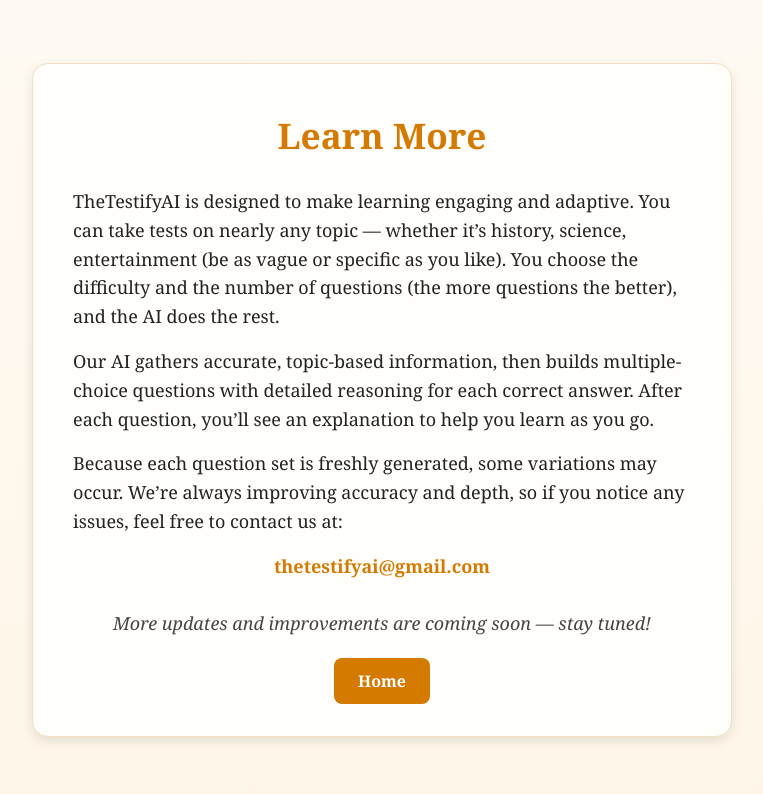
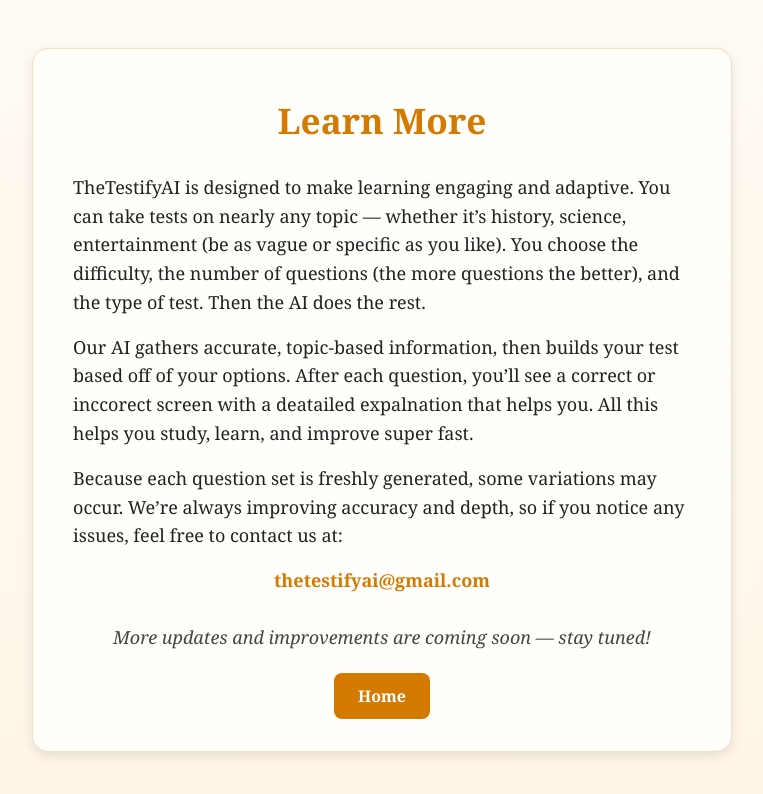
Before and after one commit to christensenandrew455-cell/Testifyai, a Next.js app: page /learn in a window 1280 px wide. Shown: the top 794 px of the page, without its empty margins (258-1021 px from the left). Built offline with nearby package versions, Linux system fonts and the light colour scheme.

Commit message:
Update page.js

```diff
--- a/app/learn/page.js
+++ b/app/learn/page.js
@@ -43,15 +43,17 @@ export default function LearnPage() {
           TheTestifyAI is designed to make learning engaging and adaptive.
           You can take tests on nearly any topic — whether it’s history,
           science, entertainment (be as vague or specific as you like).
-          You choose the difficulty and the number of questions
-          (the more questions the better), and the AI does the rest.
+          You choose the difficulty, the number of questions (the more
+          questions the better), and the type of test. Then the AI does
+          the rest.
         </p>
 
         <p style={{ marginBottom: "16px", color: "#222" }}>
           Our AI gathers accurate, topic-based information, then builds
-          multiple-choice questions with detailed reasoning for each correct
-          answer. After each question, you’ll see an explanation to help you
-          learn as you go.
+          your test based off of your options. After each question, you’ll
+          see a correct or inccorect screen with a deatailed expalnation
+          that helps you. All this helps you study, learn, and improve super
+          fast.
         </p>
 
         <p style={{ marginBottom: "16px", color: "#222" }}>
```
